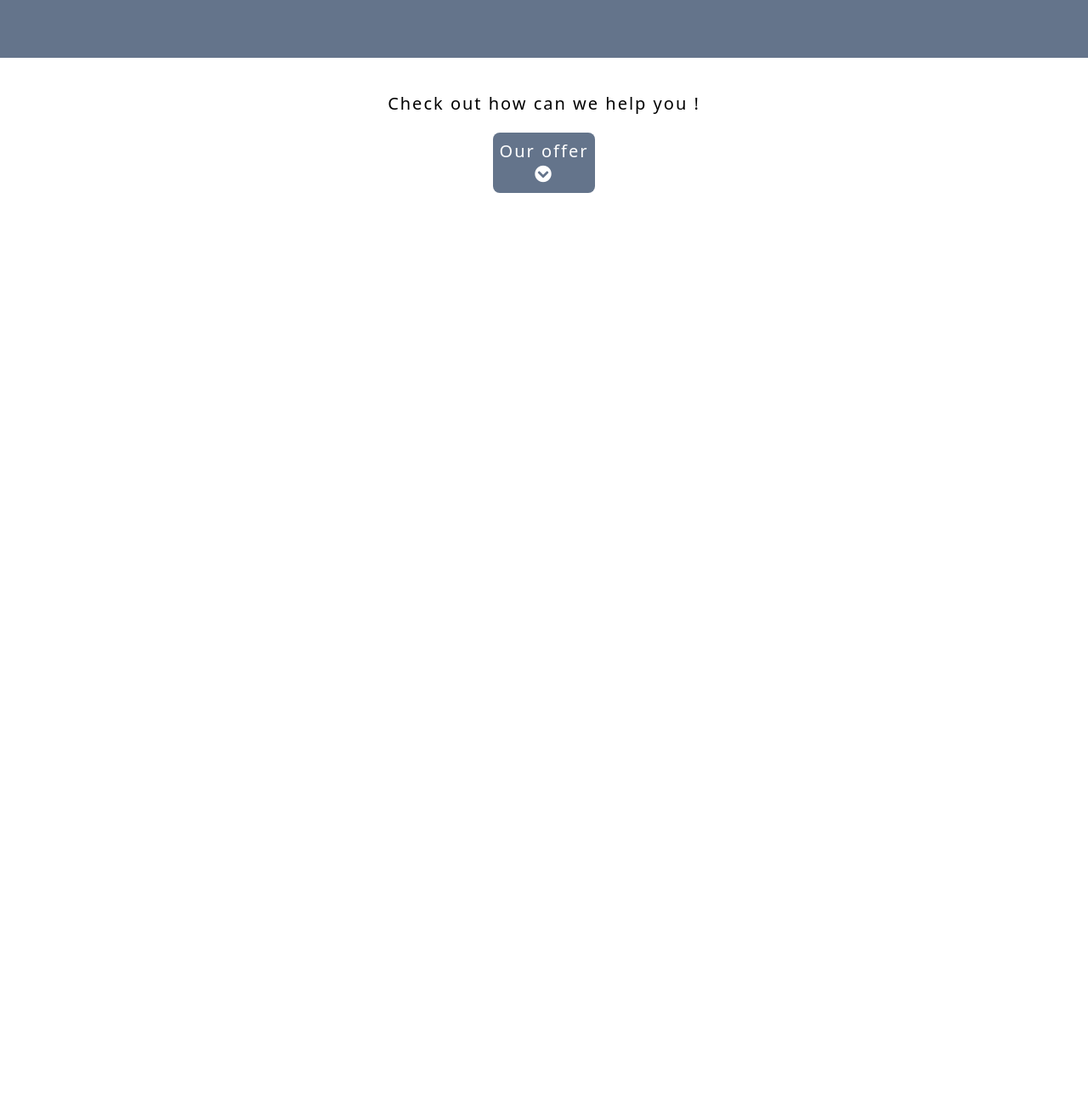
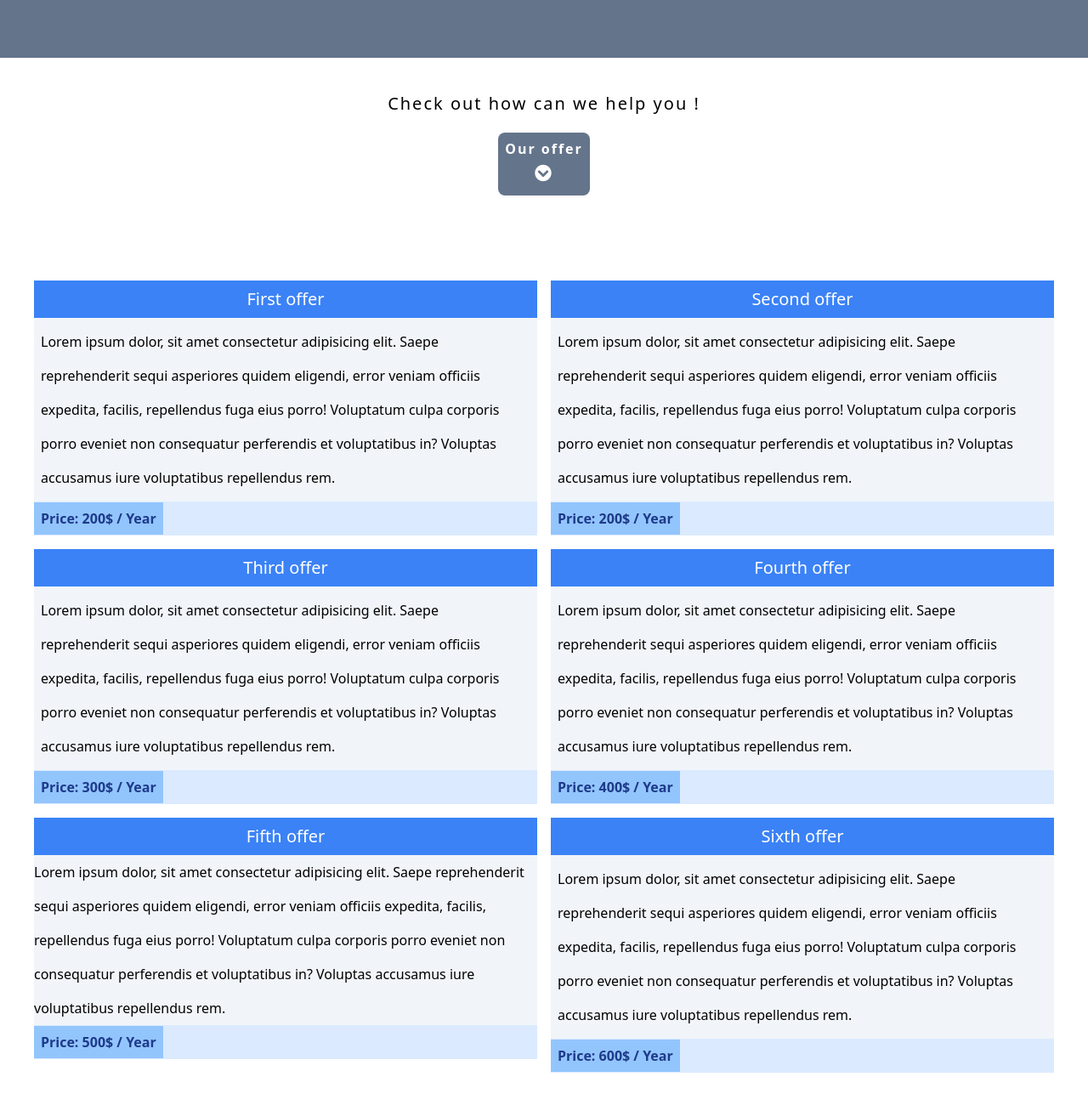
Before and after one commit to ArtzArtur/Test, a website: page index.html in a window 1280 px wide. Shown: the part 1519-2819 px from the top of the page at 85% size. Before the commit the page ends 1806 px from the top, so only its background shows below. Drawn offline with Linux system fonts and the light colour scheme.

Commit message:
Fourth commit

```diff
--- a/index.html
+++ b/index.html
@@ -82,7 +82,7 @@
         </div>
       </section>
       <section class="jumbotron pt-10">
-        <div class="col bg-slate-500 text-white p-24">
+        <div class="col bg-slate-500 p-24">
           <p
             class="uppercase text-3xl text-center tracking-wider font-extrabold"
           >
@@ -91,9 +91,69 @@
         </div>
         <div class="col text-center text-xl tracking-widest leading-snug p-10">
           <p>Check out how can we help you !</p>
-          <div class="col bg-slate-500 inline-block p-2 m-5 rounded-lg text-white cursor-pointer hover:text-black hover:bg-slate-300">
-            <p>Our offer</p>
-            <i class="fas fa-chevron-circle-down"></i>
+
+            <a href="#offer"class=" bg-slate-500 inline-block p-2 m-5 rounded-lg cursor-pointer
+            text-white
+            hover:text-black hover:bg-blue-100 font-bold">
+            <p class="text-[1rem]">Our offer</p>
+            <i class="p-2 fas fa-chevron-circle-down"></i>
+          </a>
+        </div>
+        </div>
+      </section>
+      <section class="offer p-10 grid" id="offer">
+        <div class="offer-item">
+          <h3 class="bg-blue-500 text-white mx-auto p-2 text-center text-xl">First offer</h3>
+          <div class="offer-body p-2 leading-10 bg-slate-100 text-md">
+            <p>Lorem ipsum dolor, sit amet consectetur adipisicing elit. Saepe reprehenderit sequi asperiores quidem eligendi, error veniam officiis expedita, facilis, repellendus fuga eius porro! Voluptatum culpa corporis porro eveniet non consequatur perferendis et voluptatibus in? Voluptas accusamus iure voluptatibus repellendus rem.</p>
+          </div>
+          <div class="offer-price py-2 text-left bg-blue-100 text-blue-900 font-bold">
+            <p class="bg-blue-300 inline p-2 ">Price: 200$ / Year</p>
+          </div>
+        </div>
+        <div class="offer-item">
+          <h3 class="bg-blue-500 text-white mx-auto p-2 text-center text-xl">Second offer</h3>
+          <div class="offer-body p-2 leading-10 bg-slate-100 text-md">
+            <p>Lorem ipsum dolor, sit amet consectetur adipisicing elit. Saepe reprehenderit sequi asperiores quidem eligendi, error veniam officiis expedita, facilis, repellendus fuga eius porro! Voluptatum culpa corporis porro eveniet non consequatur perferendis et voluptatibus in? Voluptas accusamus iure voluptatibus repellendus rem.</p>
+          </div>
+          <div class="offer-price py-2 text-left bg-blue-100 text-blue-900 font-bold">
+            <p class="bg-blue-300 inline p-2 ">Price: 200$ / Year</p>
+          </div>
+        </div>
+        <div class="offer-item">
+          <h3 class="bg-blue-500 text-white mx-auto p-2 text-center text-xl">Third offer</h3>
+          <div class="offer-body p-2 leading-10 bg-slate-100 text-md">
+            <p>Lorem ipsum dolor, sit amet consectetur adipisicing elit. Saepe reprehenderit sequi asperiores quidem eligendi, error veniam officiis expedita, facilis, repellendus fuga eius porro! Voluptatum culpa corporis porro eveniet non consequatur perferendis et voluptatibus in? Voluptas accusamus iure voluptatibus repellendus rem.</p>
+          </div>
+          <div class="offer-price py-2 text-left bg-blue-100 text-blue-900 font-bold">
+            <p class="bg-blue-300 inline p-2 ">Price: 300$ / Year</p>
+          </div>
+        </div>
+        <div class="offer-item">
+          <h3 class="bg-blue-500 text-white mx-auto p-2 text-center text-xl">Fourth offer</h3>
+          <div class="offer-body p-2 leading-10 bg-slate-100 text-md">
+            <p>Lorem ipsum dolor, sit amet consectetur adipisicing elit. Saepe reprehenderit sequi asperiores quidem eligendi, error veniam officiis expedita, facilis, repellendus fuga eius porro! Voluptatum culpa corporis porro eveniet non consequatur perferendis et voluptatibus in? Voluptas accusamus iure voluptatibus repellendus rem.</p>
+          </div>
+          <div class="offer-price py-2 text-left bg-blue-100 text-blue-900 font-bold">
+            <p class="bg-blue-300 inline p-2 ">Price: 400$ / Year</p>
+          </div>
+        </div>
+        <div class="offer-item">
+          <h3 class="bg-blue-500 text-white mx-auto p-2 text-center text-xl">Fifth offer</h3>
+          <div class="offer-body leading-10 bg-slate-100 text-md">
+            <p>Lorem ipsum dolor, sit amet consectetur adipisicing elit. Saepe reprehenderit sequi asperiores quidem eligendi, error veniam officiis expedita, facilis, repellendus fuga eius porro! Voluptatum culpa corporis porro eveniet non consequatur perferendis et voluptatibus in? Voluptas accusamus iure voluptatibus repellendus rem.</p>
+          </div>
+          <div class="offer-price py-2 text-left bg-blue-100 text-blue-900 font-bold">
+            <p class="bg-blue-300 inline p-2 ">Price: 500$ / Year</p>
+          </div>
+        </div>
+        <div class="offer-item">
+          <h3 class="bg-blue-500 text-white mx-auto p-2 text-center text-xl">Sixth offer</h3>
+          <div class="offer-body p-2 leading-10 bg-slate-100 text-md">
+            <p>Lorem ipsum dolor, sit amet consectetur adipisicing elit. Saepe reprehenderit sequi asperiores quidem eligendi, error veniam officiis expedita, facilis, repellendus fuga eius porro! Voluptatum culpa corporis porro eveniet non consequatur perferendis et voluptatibus in? Voluptas accusamus iure voluptatibus repellendus rem.</p>
+          </div>
+          <div class="offer-price py-2 text-left bg-blue-100 text-blue-900 font-bold">
+            <p class="bg-blue-300 inline p-2">Price: 600$ / Year</p>
           </div>
         </div>
       </section>
--- a/style.css
+++ b/style.css
@@ -1,3 +1,6 @@
+html{
+  scroll-behavior: smooth;
+}
 .hero{
   background-image:url("https://picsum.photos/id/88/1280/960");
   background-size: cover;
@@ -8,3 +11,7 @@
 header{
   height:25vh;
 }
+.offer{
+  grid-template-columns: repeat(auto-fit,minmax(450px,1fr));
+  grid-gap:1rem;
+}
```
Also changed, not shown: output.css.
